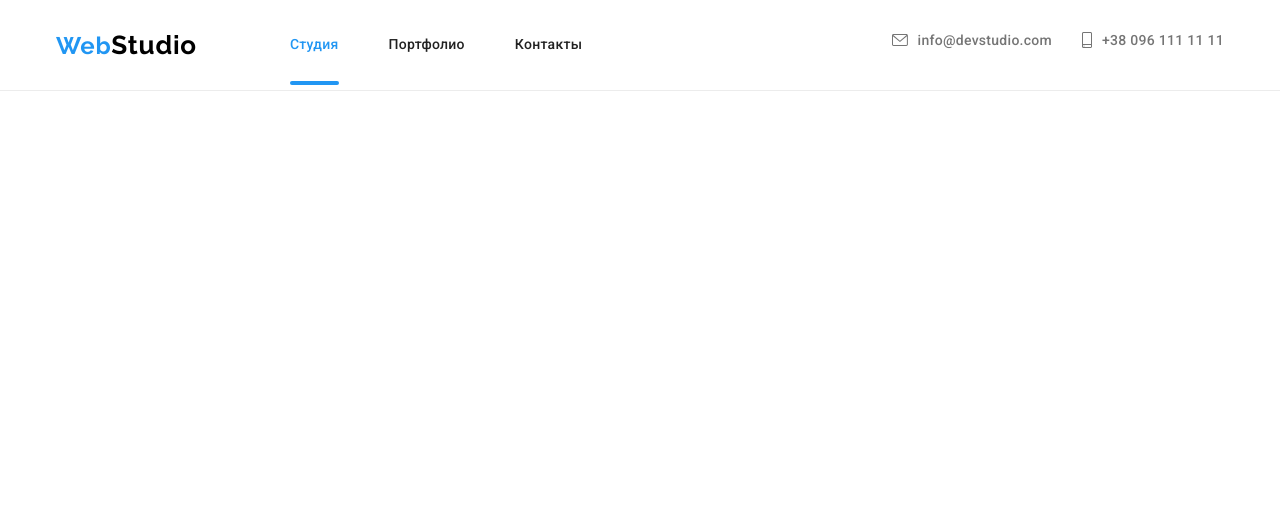
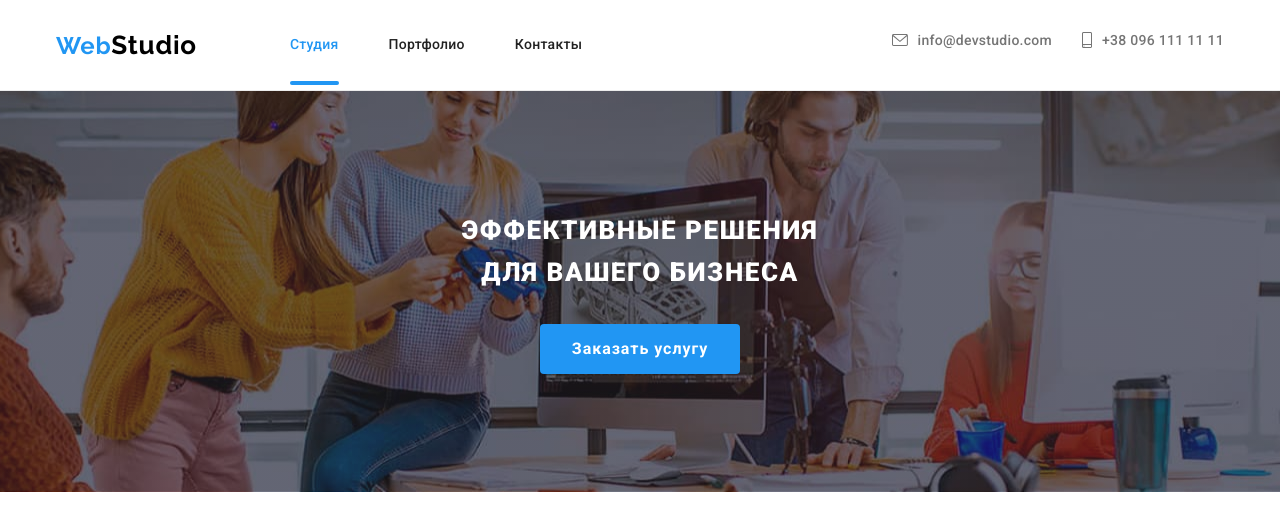
Before and after one commit to YanaPav/goit-markup-hw-08, a plain HTML site: page index.html in a window 1280 px wide. Drawn offline with nearby package versions, Linux system fonts and the light colour scheme.

Commit message:
Адаптовано секцію hero для моб. і планшетної версії

```diff
--- a/index.html
+++ b/index.html
@@ -156,7 +156,7 @@
     </header>
 
     <main>
-      <!-- <section class="hero">
+      <section class="hero">
         <div class="container">
           <h1 class="hero__title">
             Эффективные решения <br />
@@ -166,7 +166,7 @@
             Заказать услугу
           </button>
         </div>
-      </section> -->
+      </section>
 
       <!-- <section class="section preferences">
         <div class="container">
@@ -587,7 +587,7 @@
       </div>
     </footer> -->
 
-    <!-- <div class="backdrop is-hidden" data-modal>
+    <div class="backdrop is-hidden" data-modal>
       <div class="modal-window">
         <button type="button" class="close-button" data-modal-close>
           <svg class="close-button-icon">
@@ -672,7 +672,7 @@
           <button type="submit" class="submit-button">Отправить</button>
         </form>
       </div>
-    </div> -->
+    </div>
 
     <script src="./js/menu.js"></script>
     <script src="./js/modal.js"></script>
--- /dev/null
+++ b/sass/layout/_hero.scss
@@ -0,0 +1,80 @@
+.hero {
+    background-color: var(--dark-background-color);
+    text-align: center;
+    padding: 118px 0;
+    background-image: linear-gradient(rgba(47, 48, 58, 0.4), rgba(47, 48, 58, 0.4)),
+        url(../images/hero_bg_mobile.jpg);
+    background-size: 480px;
+    background-repeat: no-repeat;
+    background-position: center;
+
+    @media (min-device-pixel-ratio: 2),
+    (-webkit-min-device-pixel-ratio: 2),
+    (min-resolution: 192dpi),
+    (min-resolution: 2dppx) {
+        background-image: linear-gradient(rgba(47, 48, 58, 0.4), rgba(47, 48, 58, 0.4)), url(../images/hero_bg_mobile@2x.jpg);
+    }
+}
+
+.hero__title {
+    font-weight: 900;
+    font-size: 26px;
+    line-height: 1.62;
+    letter-spacing: 0.06em;
+    text-transform: uppercase;
+    color: var(--secondary-text-color);
+    margin-bottom: 30px;
+}
+
+.hero__btn {
+    padding: 10px 32px;
+    border-radius: 4px;
+    border: none;
+    font-family: inherit;
+    font-weight: 700;
+    font-size: 16px;
+    line-height: 1.88;
+    text-align: center;
+    letter-spacing: 0.06em;
+    color: var(--secondary-text-color);
+    background-color: var(--accent-color);
+    cursor: pointer;
+    transition: background-color var(--transition-duration) var(--transition-timing-function);
+
+    &:hover,
+    &:focus {
+        background-color: #188ce8;
+    }
+}
+
+@media screen and (min-width: 768px) {
+
+    .hero {
+        background-image: linear-gradient(rgba(47, 48, 58, 0.4), rgba(47, 48, 58, 0.4)),
+        url(../images/hero_bg_tablet.jpg);
+        background-size: 768px;
+
+        @media (min-device-pixel-ratio: 2),
+        (-webkit-min-device-pixel-ratio: 2),
+        (min-resolution: 192dpi),
+        (min-resolution: 2dppx) {
+            background-image: linear-gradient(rgba(47, 48, 58, 0.4), rgba(47, 48, 58, 0.4)), url(../images/hero_bg_tablet@2x.jpg);
+        }
+    }
+}
+
+@media screen and (min-width: 1200px) {
+
+    .hero {
+        background-image: linear-gradient(rgba(47, 48, 58, 0.4), rgba(47, 48, 58, 0.4)),
+            url(../images/hero_bg_desktop.jpg);
+        background-size: 1600px;
+
+        @media (min-device-pixel-ratio: 2),
+        (-webkit-min-device-pixel-ratio: 2),
+        (min-resolution: 192dpi),
+        (min-resolution: 2dppx) {
+            background-image: linear-gradient(rgba(47, 48, 58, 0.4), rgba(47, 48, 58, 0.4)), url(../images/hero_bg_desktop@2x.jpg);
+        }
+    }
+}
--- a/sass/main.scss
+++ b/sass/main.scss
@@ -5,5 +5,6 @@
 @import './components/section-title';
 
 @import './layout/header';
+@import './layout/hero';
 
 @import './components/backdrop';
```
Also changed, not shown: css/main.css, css/main.min.css, 2 other files.
